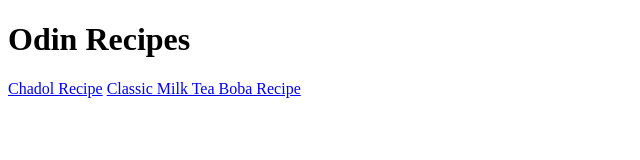
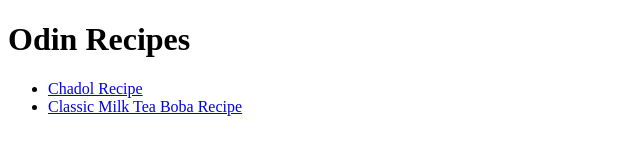
Before and after one commit to tytram/odin-recipes, a plain HTML site: page index.html in a window 1280 px wide. Shown: the whole page, without its empty margins (0-640 px from the left). Drawn offline with Linux system fonts and the light colour scheme.

Commit message:
Fix boba link error

```diff
--- a/index.html
+++ b/index.html
@@ -7,9 +7,11 @@
 </head>
 <body>
     <h1>Odin Recipes</h1>
+    <ul>
+        <li><a href="./recipes/chadol.html">Chadol Recipe</a></li>
+        <li><a href="./recipes/boba.html">Classic Milk Tea Boba Recipe</a></li>
+    </ul>
 
-    <a href="./recipes/chadol.html">Chadol Recipe</a>
-    <a href="./recipes//boba.html">Classic Milk Tea Boba Recipe</a>
 
 </body>
 </html>
```
